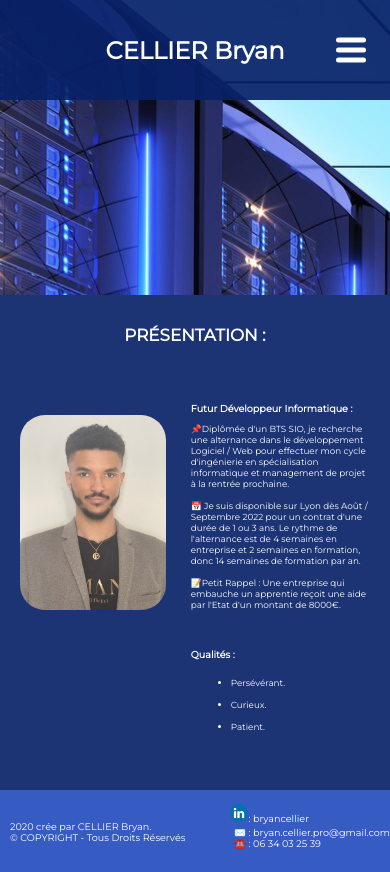
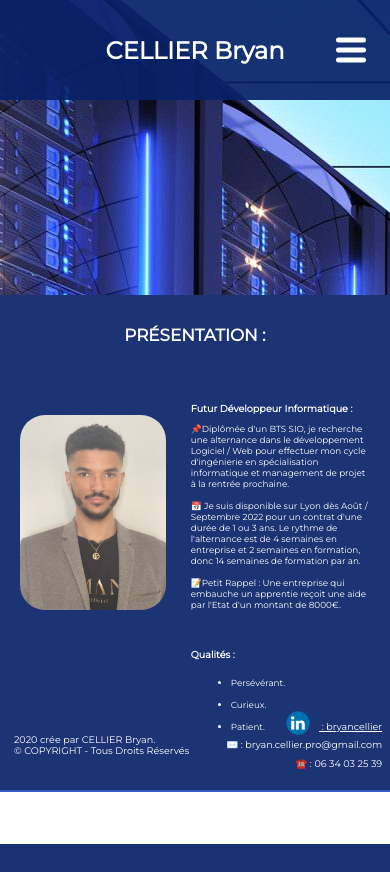
Before and after one commit to kyomawa/kyomawa.github.io, a PHP site: page /index.html in a window 390 px wide. After the commit the page ends 844 px from the top, so only its background shows below. Run offline with PHP 8.4, Linux system fonts and the light colour scheme.

Commit message:
Add files via upload

```diff
--- a/assets/styles/style.css
+++ b/assets/styles/style.css
@@ -266,49 +266,47 @@
 }
 
 .footer {
-    padding-top: 1px;
-    padding-bottom: 1px;
     margin: 0;
     background-color: rgba(34, 76, 190, 0.904);
     display: flex;
     justify-content: flex-end;
     position: relative;
+    height: auto;
 
 }
 
 .footerp {
-    position: absolute;
-    float: right;
-    bottom: -5px;
+    display: flex;
+    flex-direction: column;
     color: #fff;
+    width: 50%;
+    align-items: flex-end;
+    padding-right: 2%;
+    justify-content: space-between;
+}
+
+.footerp p {
+    margin-top: -1%;
 }
 
 .footerdiv {
     height: 80px;
 }
 
-.linkedin {
-    position: absolute;
-    float: right;
-    right: 135px;
-    top: 0px;
+.footerp img {
+    transform: translateY(5px);
 }
 
-.linkedin img {
-    transform: translate(9px);
+.footerp p a {
+    color: #fff;
 }
 
-.linkedin a {
-    color: white;
-    text-decoration: none;
-}
 
 .move {
-    position: absolute;
-    float: left;
-    left: 5px;
-    bottom: 0px;
+    width: 50%;
+    align-items: center;
     color: white;
+    margin: 2% 0 2% 1%;
 }
 
 @media screen and (max-width: 1890px) {
@@ -476,41 +474,9 @@
 
     .footer {
         font-size: 0.8rem;
-        padding-top: 1px;
-        padding-bottom: 1px;
-        margin: 0;
-        background-color: rgba(34, 76, 190, 0.904);
-        display: flex;
-        justify-content: flex-end;
-        position: relative;
 
     }
 
-    .linkedin {
-        position: absolute;
-        float: right;
-        right: 107.95px;
-        top: 5px;
-    }
-
-    .linkedin img {
-        transform: translate(9px);
-    }
-
-    .footerp {
-        position: absolute;
-        float: right;
-        bottom: 2.5px;
-        color: #fff;
-    }
-
-    .move {
-        position: absolute;
-        float: left;
-        left: 10px;
-        bottom: 12.5px;
-        color: white;
-    }
 }
 
 @media screen and (max-width: 578px) {
--- a/index.html
+++ b/index.html
@@ -69,18 +69,14 @@
 
 
     <footer class="footer">
-        <p class="move">2020 crée par CELLIER Bryan. <br>
-            © COPYRIGHT - Tous Droits Réservés</p>
-        <p class="footerp">
-            ✉️ : bryan.cellier.pro@gmail.com
-            <br>
-            ☎️ : 06 34 03 25 39
-            <br>
-            <div class="linkedin">
-                <a href="https://www.linkedin.com/in/bryancellier/"><img src="/assets/img/LinkedIn-Symbole.png" height="24" width="auto" alt=""> : bryancellier</a>
-            </div>
-        </p>
-        <div class="footerdiv"></div>
+        <div class="move">
+            <p>2020 crée par CELLIER Bryan.<br>© COPYRIGHT - Tous Droits Réservés</p>
+        </div>
+        <div class="footerp">
+            <p><a href="https://www.linkedin.com/in/bryancellier/"><img src="/assets/img/LinkedIn-Symbole.png" height="24" width="auto" alt=""> : bryancellier</a></p>
+            <p>✉️ : bryan.cellier.pro@gmail.com</p>
+            <p>☎️ : 06 34 03 25 39</p>
+        </div>
     </footer>
 </body>
 </html>
```
Also changed, not shown: pages/cv.html (+8 -12 lines), pages/experiences.html (+8 -12 lines), pages/formations.html (+8 -12 lines).
